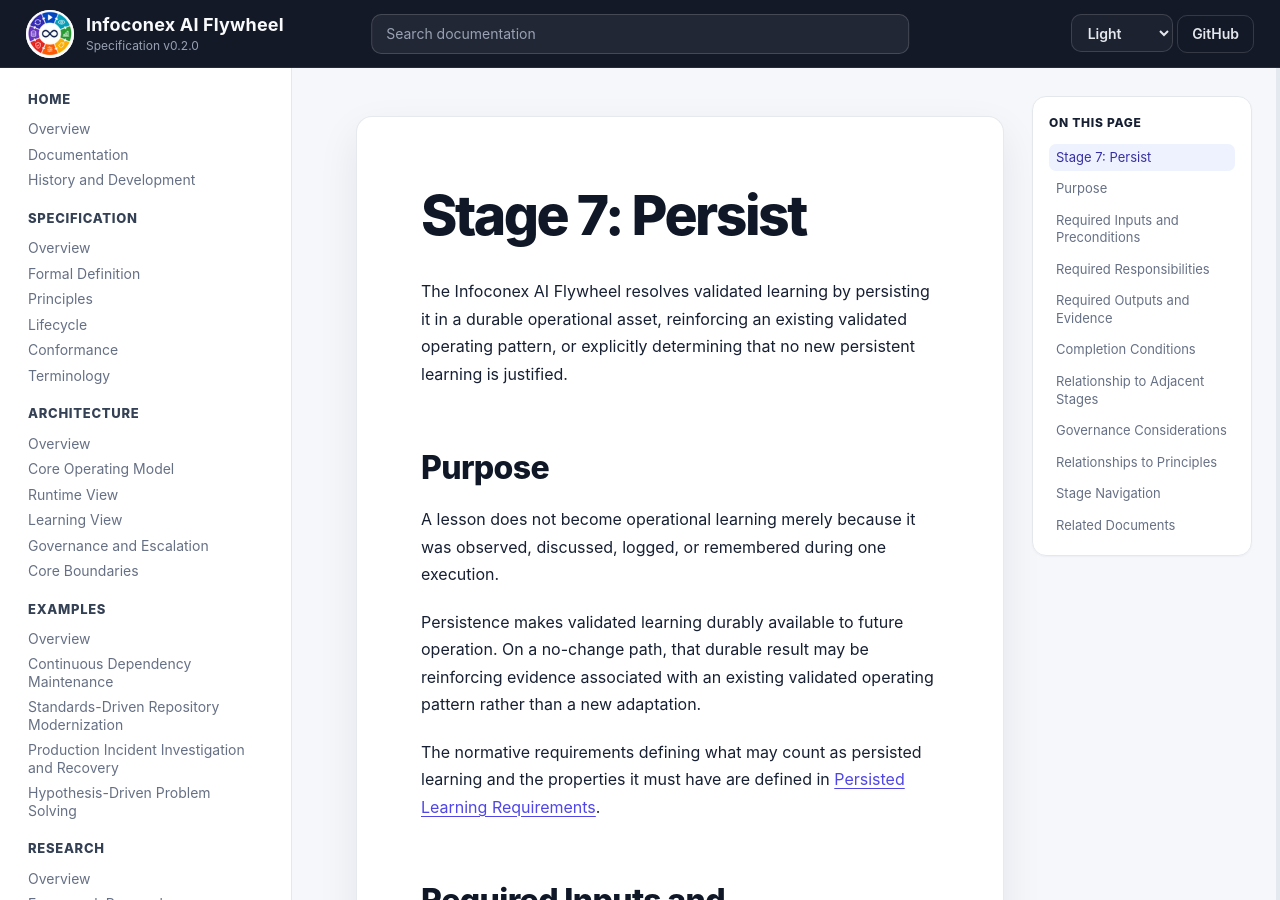
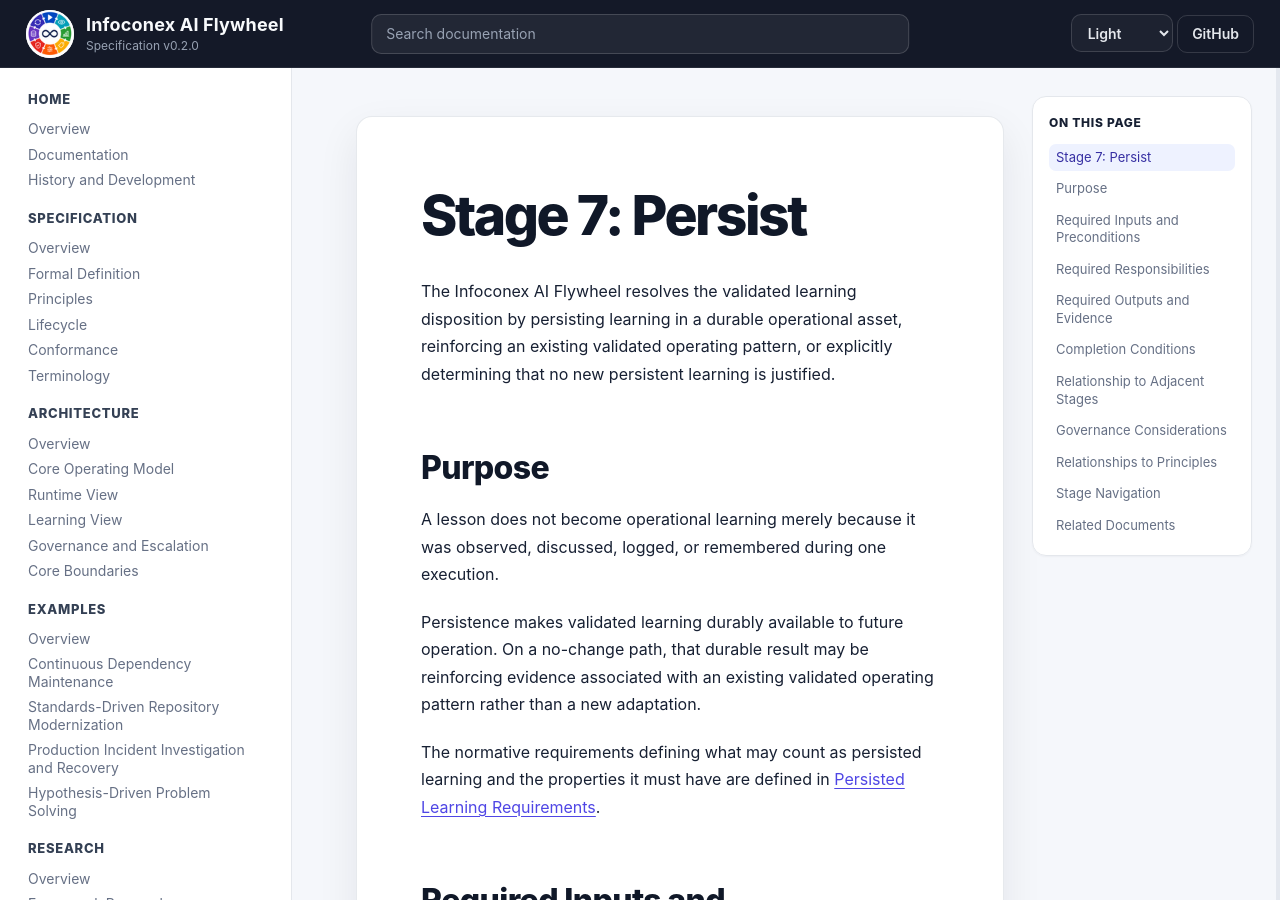
Before and after one commit to infoconex/ai-flywheel, a Jekyll site: the page built from docs/specification/lifecycle/07-persist.md, in a window 1280 px wide and 900 px high. Built offline with Jekyll 4.4.1, drawn with Linux system fonts in a browser that asks for light colours; our own code applies the rules of GitHub Pages for plain Markdown files.

Commit message:
Clarify Persist disposition wording

```diff
--- a/docs/specification/lifecycle/07-persist.md
+++ b/docs/specification/lifecycle/07-persist.md
@@ -1,6 +1,6 @@
 # Stage 7: Persist
 
-The Infoconex AI Flywheel resolves validated learning by persisting it in a durable operational asset, reinforcing an existing validated operating pattern, or explicitly determining that no new persistent learning is justified.
+The Infoconex AI Flywheel resolves the validated learning disposition by persisting learning in a durable operational asset, reinforcing an existing validated operating pattern, or explicitly determining that no new persistent learning is justified.
 
 ## Purpose
 
```
